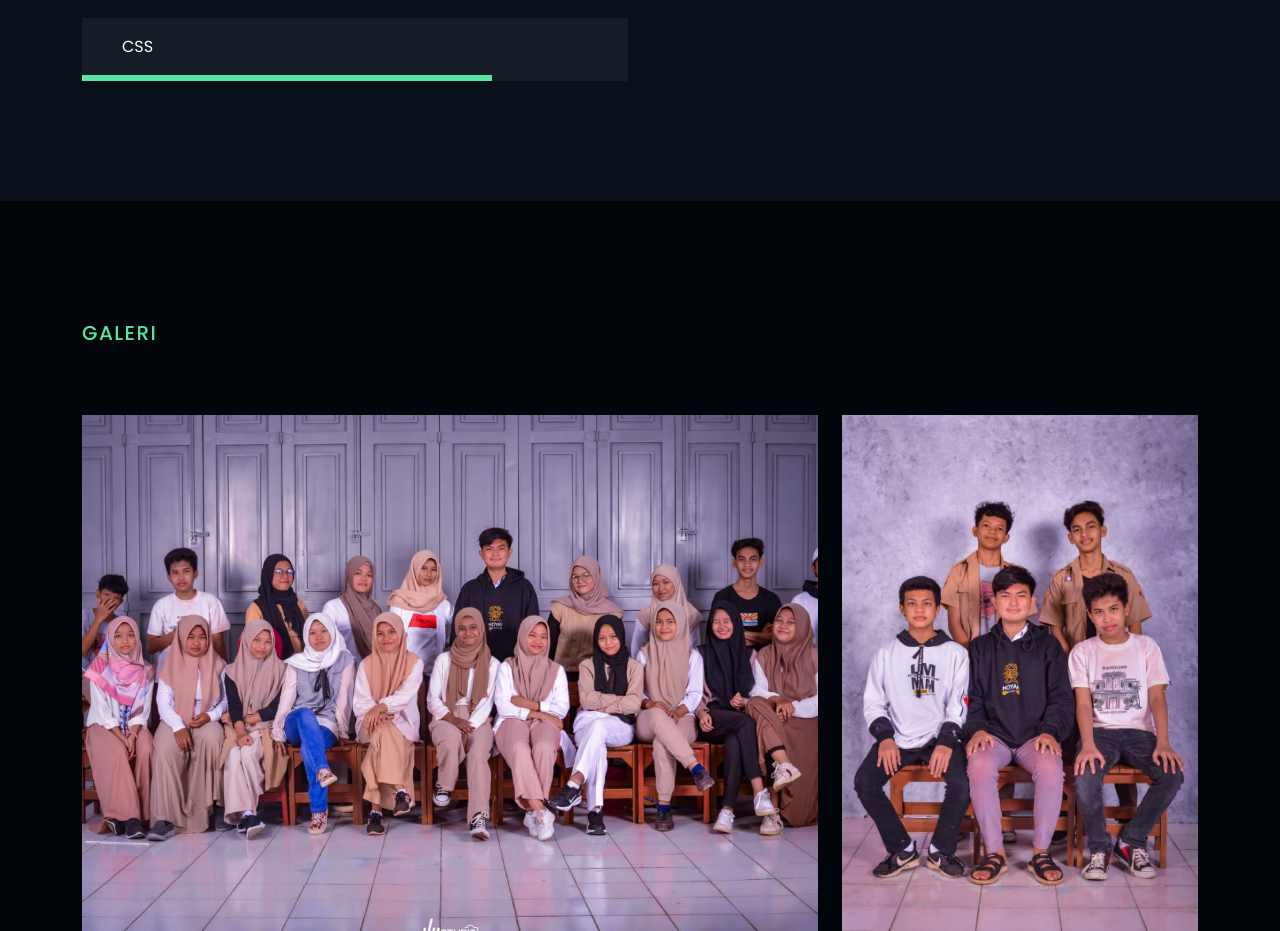
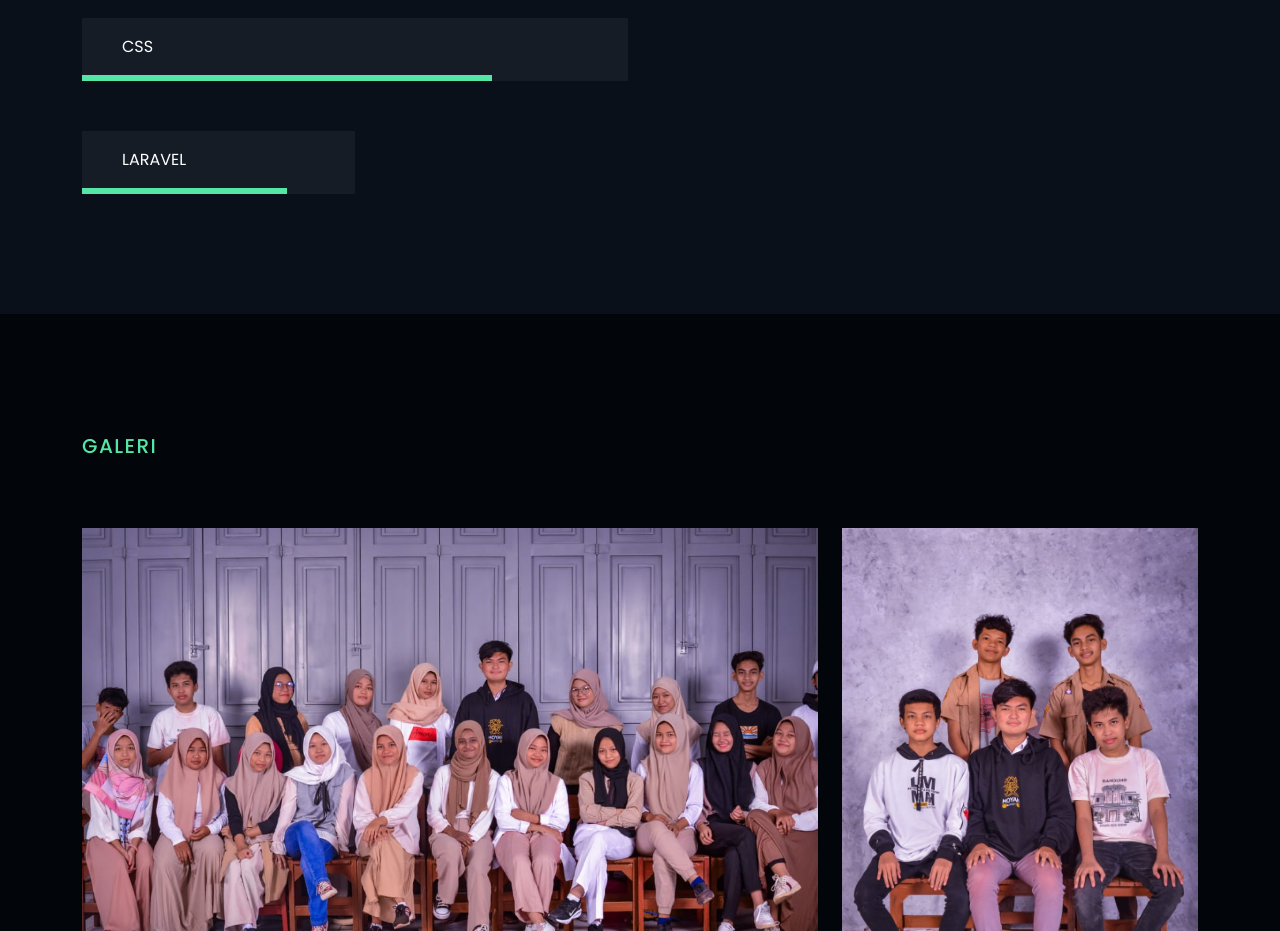
Before and after one commit to NurizalRaditya/nurizal, a plain HTML site: page index.html in a window 1280 px wide. Shown: the part 2400-3331 px from the top of the page. Drawn offline with Linux system fonts and the light colour scheme.

Commit message:
Update index.html

```diff
--- a/index.html
+++ b/index.html
@@ -230,6 +230,16 @@
               <span class="fill" data-percentage="80"></span>
             </div>
           </div>
+          <div class="col-xl-6 col-lg-6">
+          <div class="tf__team_skills_bar_single fade_bottom" data-trigerId="skills" data-stagger=".25">
+            <p>LARAVEL</p>
+            <div id="bar3" class="barfiller">
+              <div class="tipWrap">
+                <span class="tip"></span>
+              </div>
+              <span class="fill" data-percentage="80"></span>
+            </div>
+          </div>
         </div>
         </div>
       </div>
```
